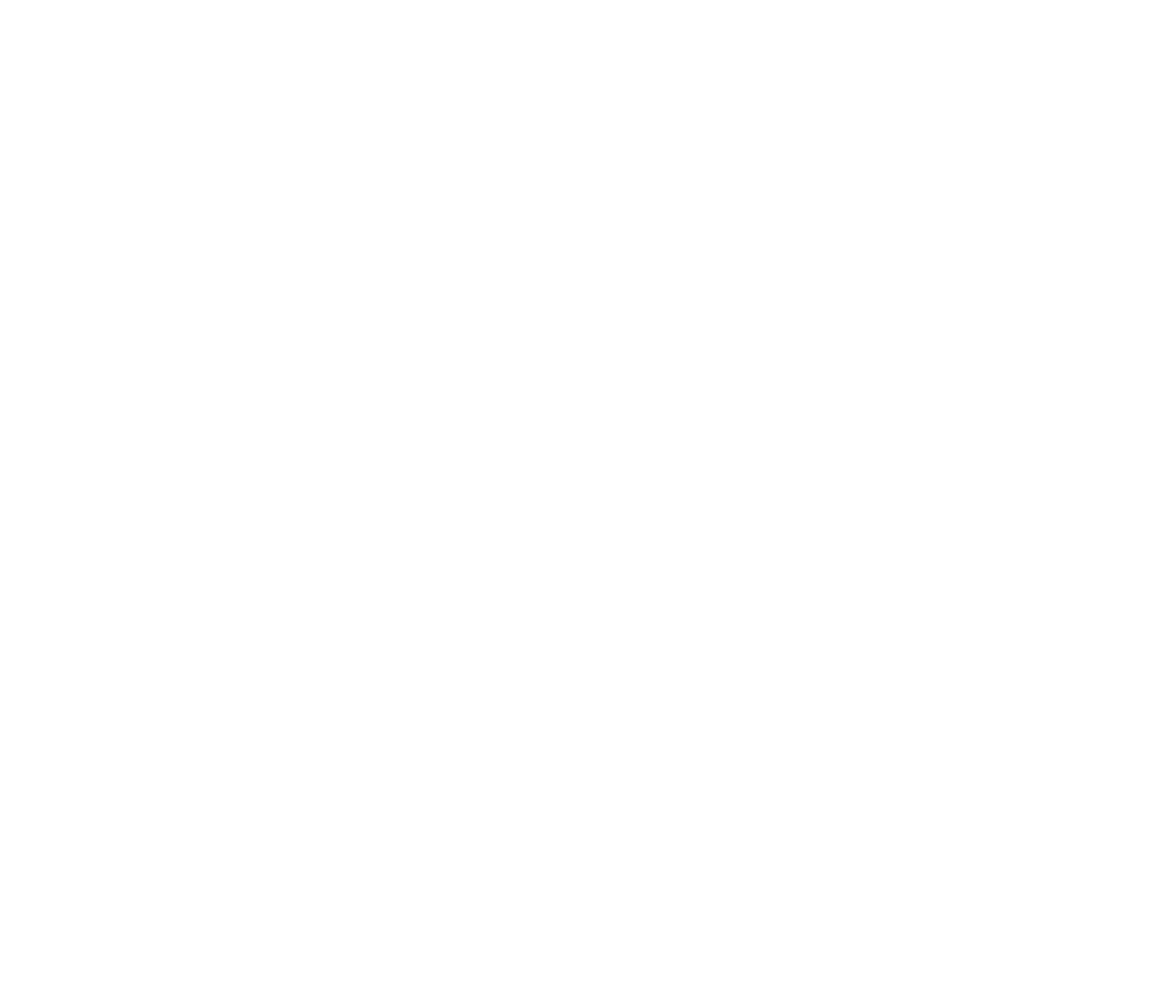
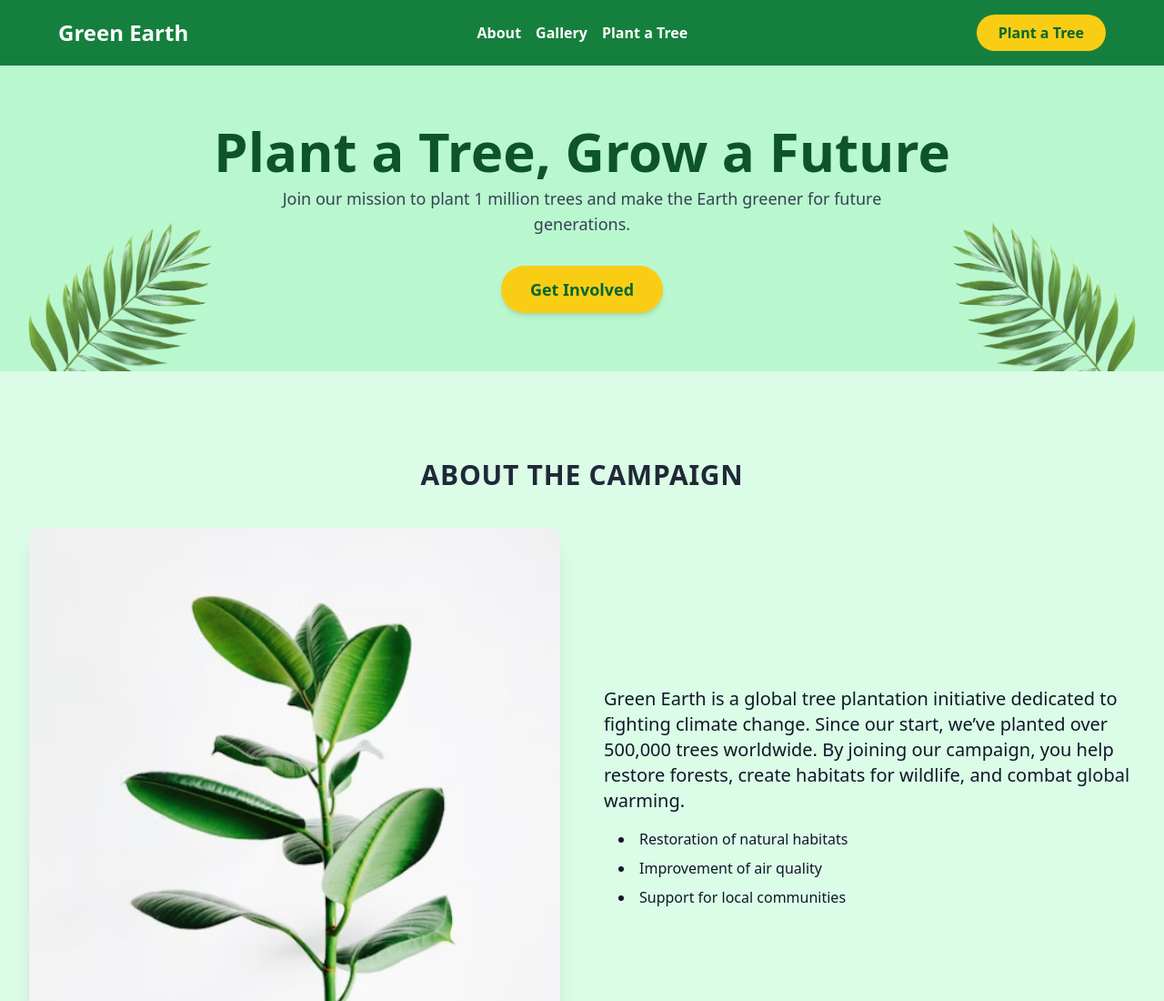
Before and after one commit to humaira599/assaingment-6, a plain HTML site: page index.html in a window 1280 px wide. Shown: the top 1100 px of the page at 91% size. Before the commit the page ends 800 px from the top, so only its background shows below. Drawn offline with nearby package versions, Linux system fonts and the light colour scheme.

Commit message:
main section

```diff
--- a/index.html
+++ b/index.html
@@ -4,8 +4,97 @@
     <meta charset="UTF-8">
     <meta name="viewport" content="width=device-width, initial-scale=1.0">
     <title>Green-Earth</title>
+    <!-- tailwind and daisy ui cdn -->
+     <link href="https://cdn.jsdelivr.net/npm/daisyui@5" rel="stylesheet" type="text/css" />
+<script src="https://cdn.jsdelivr.net/npm/@tailwindcss/browser@4"></script>
 </head>
 <body>
+  <header class="bg-[#15803D] flex items-center justify-between px-16 py-4 md:px-16">
+    <div class="left-div text-white font-bold text-xl md:text-2xl">
+      <p>Green Earth</p>
+    </div>
+    <div class="middle hidden md:block">
+    <ul class="flex items-center gap-4 text-white font-semibold">
+      <li><a href="#">About</a></li>
+      <li><a href="#">Gallery</a></li>
+      <li><a href="#">Plant a Tree</a></li>
+    </ul>
+    </div>
+    <button class="right-btn text-green-800 bg-[#facd15] rounded-4xl px-3 py-1.5 text-sm md:px-6 md:py-2 md:text-base flex items-center font-semibold hover:bg-yellow-500">Plant a Tree</button>
+  </header>
+  <main>
+    <!-- banner -->
+   <div class="relative bg-green-200 py-16 md:py-16 overflow-hidden">
+   <img src="./assets/hero-leaf1.png"
+   alt=""
+   class="absolute left-0 bottom-0 w-1/4 h-auto z-0 opacity-75 md:w-1/5">
 
+   <img src="./assets/hero-leaf1.png" alt=""
+   class="absolute h-auto right-0 bottom-0 w-1/4 z-0 opacity-75 transform scale-x-[-1] md:w-1/5">
+
+   <div class="relative z-10 max-w-4xl mx-auto text-center text-green-900 px-4">
+   <h1 class="text-3xl font-bold mb-2 md:text-6xl">Plant a Tree,  Grow a Future</h1>
+   <p class="text-lg text-gray-700 md:text-lg">Join our mission to plant 1 million trees and make the Earth    greener for future <br>
+           generations.</p>
+            <div class="mt-8 flex justify-center">
+      <button class=" text-green-800 px-8 py-3 bg-[#facd15] rounded-full text-lg font-bold shadow-md transition duration-300">
+        Get Involved
+      </button>
+  </div>
+   </div>
+
+   </div>
+      <section class="py-12 md:py-24 bg-green-100">
+        <div class="max-w-7xl mx-auto px-4 sm:px-6 lg:px-8 ">
+          <div class="mb-10 text-center">
+             <span class="text-3xl  text-[#1f2937] font-extrabold uppercase tracking-wide">
+           About the Campaign
+            </span>
+          </div>
+           <div class="flex flex-col lg:flex-row lg:items-center lg:gap-12">
+
+            <div class="w-full lg:w-1/2 mb-8 lg:mb-0">
+              <img class="w-full h-auto rounded-lg shadow-xl object-cover" src="./assets/about.png" alt="">
+            </div>
+            <div class="w-full lg:w-1/2">
+
+            <p class="mt-2 text-sm  text-gray-900 md:text-xl">
+            Green Earth is a global tree plantation initiative dedicated to fighting climate change. Since our start, we’ve planted over 500,000 trees worldwide. By joining our campaign, you help restore forests, create habitats for wildlife, and combat global warming.
+            </p>
+            <ul class=" mt-4 space-y-2 text-gray-900 list-disc list-inside">
+              <li class="ml-4">Restoration of natural habitats</li>
+              <li class="ml-4">Improvement of air quality</li>
+              <li class="ml-4">Support for local communities</li>
+            </ul>
+            </div>
+           </div>
+        </div>
+         <!-- our impect  -->
+     <div class="py-16 md:py-24 bg-green-200 mt-14">
+     <div class="">
+       <p class="text-green-950 flex justify-center text-2xl font-semibold ">Our Impact</p>
+     </div>
+      <div class="grid grid-cols-1 gap-8 md:grid-cols-3 mt-8">
+        <div class="p-6 bg-white rounded-lg shadow-xl text-center transform hover:scale-105 transition duration-300">
+         <p class="text-2xl font-extrabold text-green-600">500K+</p>
+         <p class="mt-3 text-lg font-medium text-gray-700">Trees Planted</p>
+        </div>
+
+        <div class="p-6 bg-white rounded-lg shadow-xl text-center transform hover:scale-105 transition duration-300">
+         <p class="text-2xl font-extrabold text-green-600">120+</p>
+         <p class="mt-3 text-lg font-medium text-gray-700">Communities Involved</p>
+        </div>
+
+         <div class="p-6 bg-white rounded-lg shadow-xl text-center transform hover:scale-105 transition duration-300">
+         <p class="text-2xl font-extrabold text-green-600">30+</p>
+         <p class="mt-3 text-lg font-medium text-gray-700">Countries Reached</p>
+        </div>
+      </div>
+     </div>
+      </section>
+      <section>
+
+      </section>
+  </main>
 </body>
 </html>
```
Also changed, not shown: index.js (added), tailwind.config.js (added).
